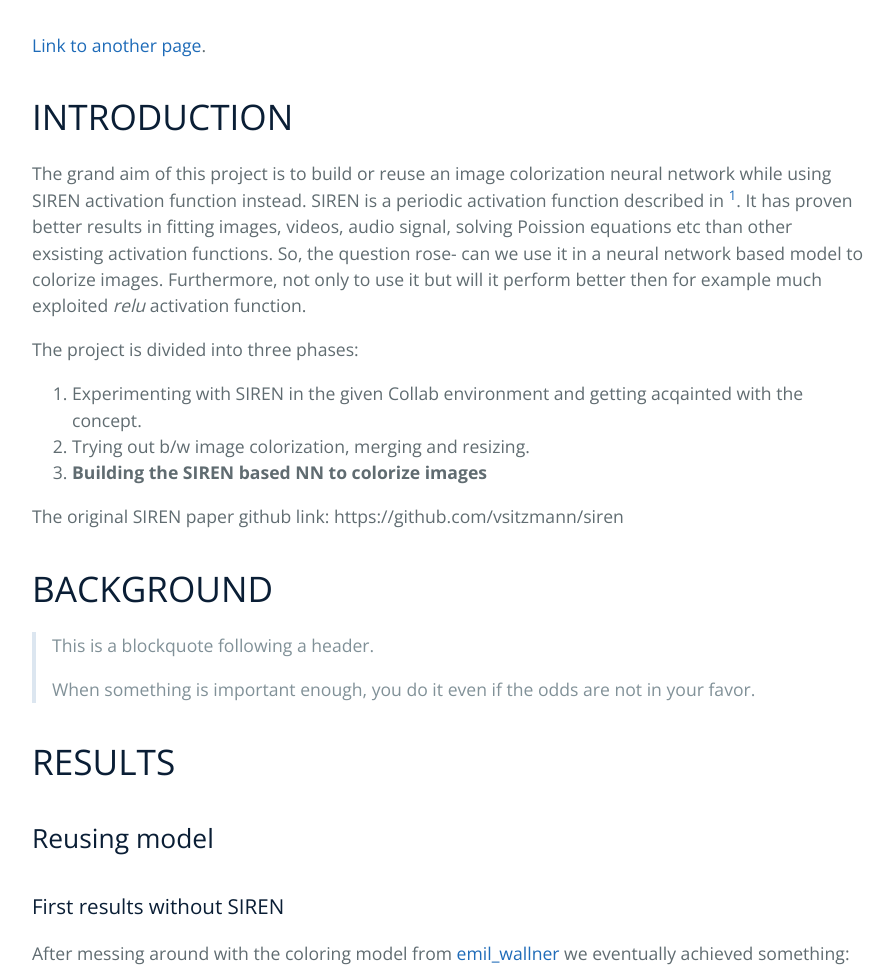
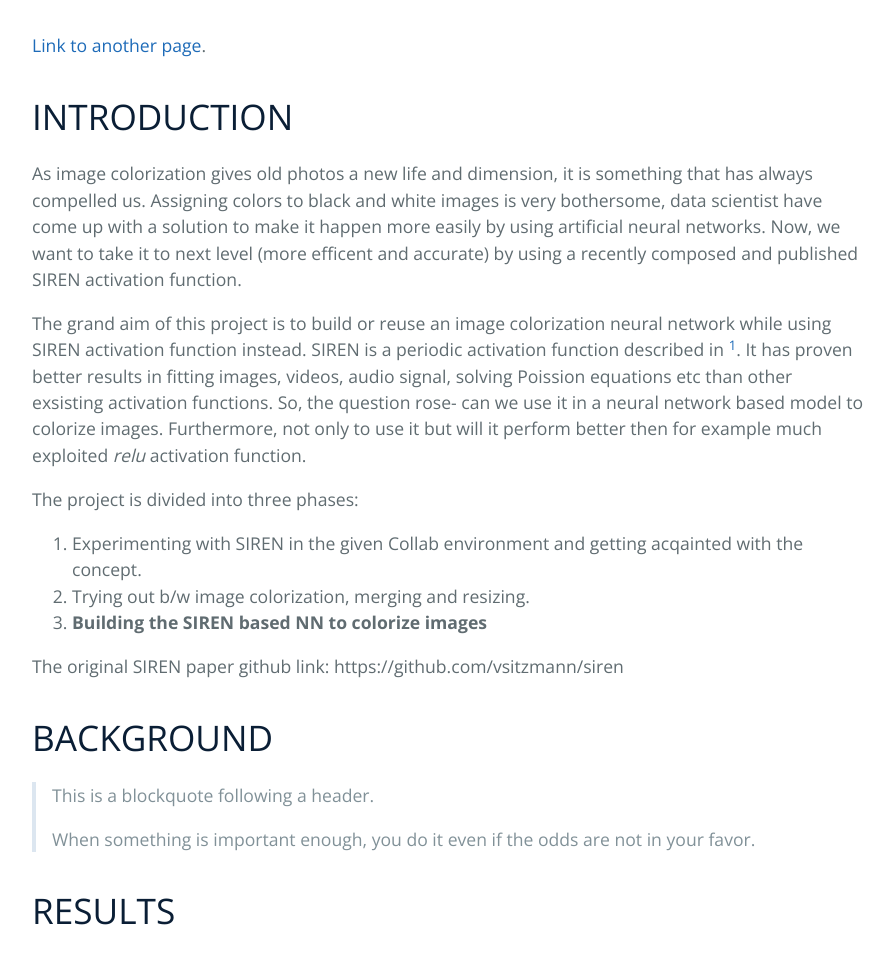
Before and after one commit to mathiasare/SIREN-ImageColorizerProject, a Jekyll site: the page built from index.md, in a window 1280 px wide and 1400 px high, scrolled down 284 px. Shown: the part 99-1075 px from the top of the window, without its empty margins (192-1086 px from the left). Built offline with Jekyll 4.4.1, drawn with Linux system fonts in a browser that asks for light colours.

Commit message:
Update index.md

```diff
--- a/index.md
+++ b/index.md
@@ -6,6 +6,7 @@ layout: default
 [Link to another page](./another-page.html).
 
 # INTRODUCTION
+As image colorization gives old photos a new life and dimension, it is something that has always compelled us. Assigning colors to black and white images is very bothersome, data scientist have come up with a solution to make it happen more easily by using artificial neural networks. Now, we want to take it to next level (more efficent and accurate) by using a recently composed and published SIREN activation function.
 
 The grand aim of this project is to build or reuse an image colorization neural network while using SIREN activation function instead.
 SIREN is a periodic activation function described in [^sitz]. It has proven better results in fitting images, videos, audio signal, solving Poission equations etc than other exsisting activation functions. So, the question rose- can we use it in a neural network based model to colorize images. Furthermore, not only to use  it but will it perform better then for example much exploited _relu_ activation function.
@@ -16,6 +17,7 @@ The project is divided into three phases:
 3. **Building the SIREN based NN to colorize images**
 
 The original SIREN paper github link: https://github.com/vsitzmann/siren
+
 # BACKGROUND
 
 > This is a blockquote following a header.
@@ -35,8 +37,8 @@ After messing around with the coloring model from [emil_wallner](https://medium.
 - 1000 epochs with only one picture to train and test
 
 The initial photo/ testing image /result
-![Train photo](https://github.com/mathiasare/SIREN-ImageColorizerProject/blob/master/ze%20net%20results/train_0.jpg)
-![Test photo](https://github.com/mathiasare/SIREN-ImageColorizerProject/blob/master/ze%20net%20results/test_0.jpg)
+![Train photo](<https://github.com/mathiasare/SIREN-ImageColorizerProject/blob/master/ze%20net%20results/train_0.jpg>)
+[Test photo](https://github.com/mathiasare/SIREN-ImageColorizerProject/blob/master/ze%20net%20results/test_0.jpg)
 ![Result](https://github.com/mathiasare/SIREN-ImageColorizerProject/blob/master/ze%20net%20results/res_0.png)
 
 
```
